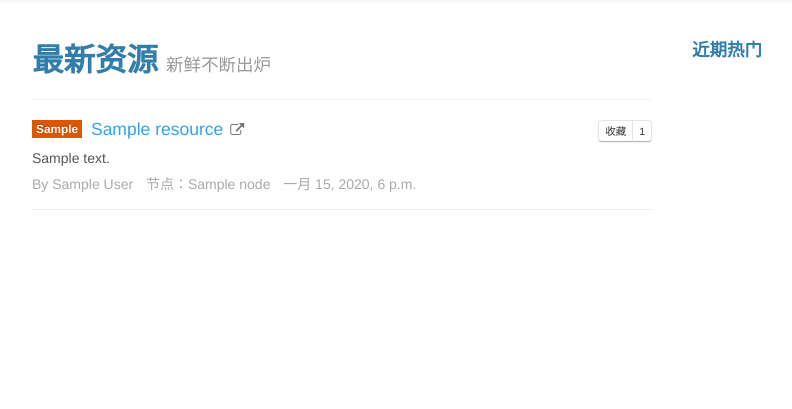
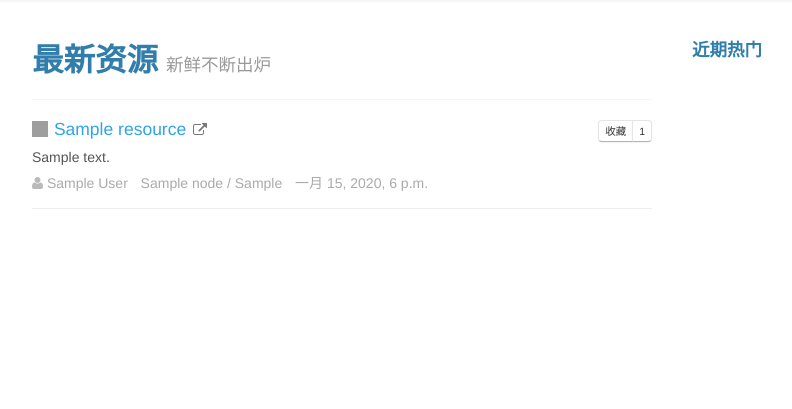
Before and after one commit to hustlzp/yprogrammer, a Django app: page /resources/ in a window 1280 px wide. Shown: the part 52-461 px from the top of the page, without its empty margins (138-930 px from the left). Run offline with Django 3.2, Linux system fonts and the light colour scheme; tables that the repository leaves empty hold one stand-in row (values such as "Sample post"); grey boxes are pictures that could not be loaded.

Commit message:
use favicon in resource item

```diff
--- a/resources/admin.py
+++ b/resources/admin.py
@@ -10,4 +10,5 @@ class NodeAdmin(admin.ModelAdmin):
     inlines = [ResourceInline]
 
 admin.site.register(Node, NodeAdmin)
+admin.site.register(Resource)
 admin.site.register(NodeType)
--- a/resources/models.py
+++ b/resources/models.py
@@ -8,7 +8,7 @@ class NodeType(models.Model):
         return self.type
 
 class Node(models.Model):
-    parent_node = models.ForeignKey('self', null=True, blank=True)
+    # parent_node = models.ForeignKey('self', null=True, blank=True)
     type = models.ForeignKey(NodeType, null=True, blank=True)
     title = models.CharField(max_length=200)
     desc = models.TextField()
--- a/resources/static/resources/css/page.css
+++ b/resources/static/resources/css/page.css
@@ -9,7 +9,8 @@ body #footer .container #links{float:right;margin:0;list-style-type:none;}body #
 .sub-header .corner{position:absolute;top:0;right:0;margin:0;}
 .sidebar-header h4:not(:first-child){margin:20px 0 15px 0;}
 .divider{display:inline-block;width:5px;}
-.res-item{margin-bottom:18px;padding-bottom:15px;border-bottom:1px solid #eee;position:relative;}.res-item .res-header{margin-bottom:8px;}.res-item .res-header .res-type{margin-right:5px;vertical-align:2px;}
+.res-item{margin-bottom:18px;padding-bottom:15px;border-bottom:1px solid #eee;position:relative;}.res-item .res-header{margin-bottom:7px;}.res-item .res-header .res-favicon{vertical-align:-2px;width:16px;height:16px;margin-right:2px;}
+.res-item .res-header .res-type{margin-right:5px;vertical-align:2px;}
 .res-item .res-header .res-title{font-size:17.5px;line-height:17.5px;}
 .res-item .res-header .res-url{color:#555;text-decoration:none;}.res-item .res-header .res-url:hover{color:#000;}
 .res-item .res-header .res-url .icon-external-link{margin-left:3px;cursor:pointer;}
@@ -23,7 +24,7 @@ body #footer .container #links{float:right;margin:0;list-style-type:none;}body #
 #page-nodes .node-item .node-image{width:50px;height:50px;margin-right:2px;}
 #page-nodes .node-item .node-desc{margin-bottom:10px;}
 #page-all-nodes #all-nodes .node-type-item{border-bottom:1px solid #eee;margin-bottom:20px;}#page-all-nodes #all-nodes .node-type-item .node-type{font-size:20px;margin-bottom:15px;width:130px;float:left;}
-#page-all-nodes #all-nodes .node-type-item ul{width:810px;margin:0;float:left;list-style-type:none;font-size:0px;}#page-all-nodes #all-nodes .node-type-item ul li{display:inline-block;vertical-align:top;padding:0 15px 20px 0;margin:0;box-sizing:border-box;width:270px;font-size:14px;}#page-all-nodes #all-nodes .node-type-item ul li .media-body{margin-top:2px;}
+#page-all-nodes #all-nodes .node-type-item ul{width:810px;margin:0;float:left;list-style-type:none;font-size:0px;}#page-all-nodes #all-nodes .node-type-item ul li{display:inline-block;vertical-align:top;padding:0 15px 20px 0;margin:0;box-sizing:border-box;width:270px;font-size:14px;}#page-all-nodes #all-nodes .node-type-item ul li .media-body{margin-top:2px;}#page-all-nodes #all-nodes .node-type-item ul li .media-body .node-desc{margin-bottom:8px;}
 #page-all-nodes #all-nodes .node-type-item ul li img{width:45px;height:45px;}
 #page-node .node-image{max-height:60px;}
 #page-node #what-is-re{cursor:pointer;}
--- a/resources/static/resources/css/page.less
+++ b/resources/static/resources/css/page.less
@@ -98,7 +98,14 @@ body{
     position: relative;
 
     .res-header{
-        margin-bottom: 8px;
+        margin-bottom: 7px;
+
+        .res-favicon{
+            vertical-align: -2px;
+            width: 16px;
+            height: 16px;
+            margin-right: 2px;
+        }
 
         .res-type{
             margin-right: 5px;
@@ -218,6 +225,10 @@ body{
 
                     .media-body{
                         margin-top: 2px;
+
+                        .node-desc{
+                            margin-bottom: 8px;
+                        }
                     }
 
                     img{
--- a/resources/templates/resources/resources.html
+++ b/resources/templates/resources/resources.html
@@ -13,7 +13,7 @@
       {% for r in resources %}
       <div class='res-item'>
          <div class="res-header">
-            <a href="#"><span class="label label-warning res-type">{{ r.type }}</span></a>
+            <img class='res-favicon' src="http://g.etfv.co/{{ r.url }}">
             <a href="{% url 'resource' r.id %}" class='res-title'>{{ r.title }}</a>
             <a class='res-url' target="_blank" href='{{ r.url }}'><i class='icon-external-link'></i></a>
          </div>
@@ -21,9 +21,9 @@
          <div class="res-content">{{ r.desc }}</div>
 
          <div class='res-extra-info'>
-            By <a href="{% url 'user' r.creator.name %}">{{ r.creator.name }}</a>
+            <i class='icon-user'></i> <a href="{% url 'user' r.creator.name %}">{{ r.creator.name }}</a>
             <span class='divider'></span>
-            节点：<a href="{% url 'node' r.node.id %}">{{ r.node.title }}</a>
+            <a href="{% url 'node' r.node.id %}" title='节点：{{ r.node.title }}'>{{ r.node.title }}</a> / <span title='类型：{{ r.type }}'>{{ r.type }}</span>
             <span class='divider'></span>
             <span class='res-time'>{{ r.create_time }}</span>
          </div>
--- a/resources/views.py
+++ b/resources/views.py
@@ -51,8 +51,14 @@ def nodes(request):
 
 def all_nodes(request):
     node_types = NodeType.objects.all()
-    for n in node_types:
-        n.nodes = Node.objects.filter(type=n.id)
+    for nt in node_types:
+        nt.nodes = Node.objects.filter(type=nt.id)
+        for n in nt.nodes:
+            n.follow_count = NodeFollow.objects.filter(node=n.id).count()
+            if 'user_id' in request.session and NodeFollow.objects.filter(user=request.session['user_id'], node=n.id).count() > 0:
+                n.is_followed = True
+            else:
+                n.is_followed = False
     return render(request, 'resources/all_nodes.html', {'node_types': node_types})
 
 def node(request, n_id):
--- a/templates/base.html
+++ b/templates/base.html
@@ -10,6 +10,7 @@
       <link type="text/css" rel="stylesheet" href="{% static 'resources/css/page.css' %}">
       <script src="{% static 'js/jquery-2.0.3.min.js' %}"></script>
       <script src="{% static 'js/bootstrap.min.js' %}"></script>
+      <link rel="Shortcut Icon" href="{% static 'img/yp.ico' %}" type="image/x-icon">
    </head>
 
    <body id="{% block page_id %}{% endblock %}">
@@ -22,7 +23,7 @@
                <ul class="nav">
                   <li class='active'><a href="{% url 'user_nav' %}">导航</a></li>
                   <li><a href="{% url 'resources' %}">资源</a></li>
-                  <li><a href="{% url 'nodes' %}">节点</a></li>
+                  <li><a href="{% url 'all_nodes' %}">节点</a></li>
                   <li><a href="#">反馈</a></li>
                </ul>
 
--- a/users/views.py
+++ b/users/views.py
@@ -51,4 +51,7 @@ def user_nav(request):
     nodes = NodeFollow.objects.filter(user=user_id)
     for n in nodes:
         n.resources = ResourceCollect.objects.filter(user=user_id, resource__node__id=n.node.id)
+    # nodes = Node.objects.all()
+    # for n in nodes:
+    #     n.resources = Resource.objects.filter(node=n.node.id)
     return render(request, 'users/nav.html', {'nodes': nodes})
```
Also changed, not shown: resources/templates/resources/all_nodes.html (+9 -13 lines), resources/templates/resources/node.html (+7 -5 lines), static/img/yp.ico (added), 4 other files.
